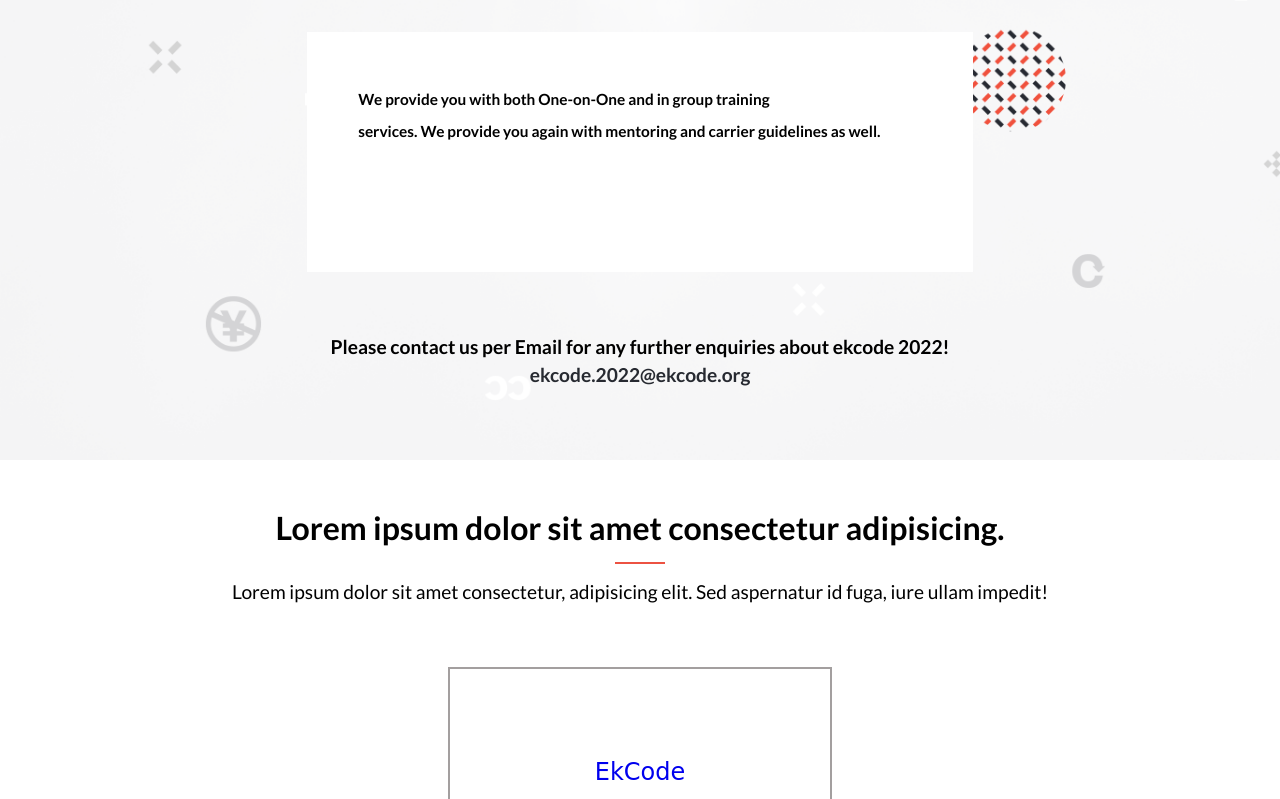
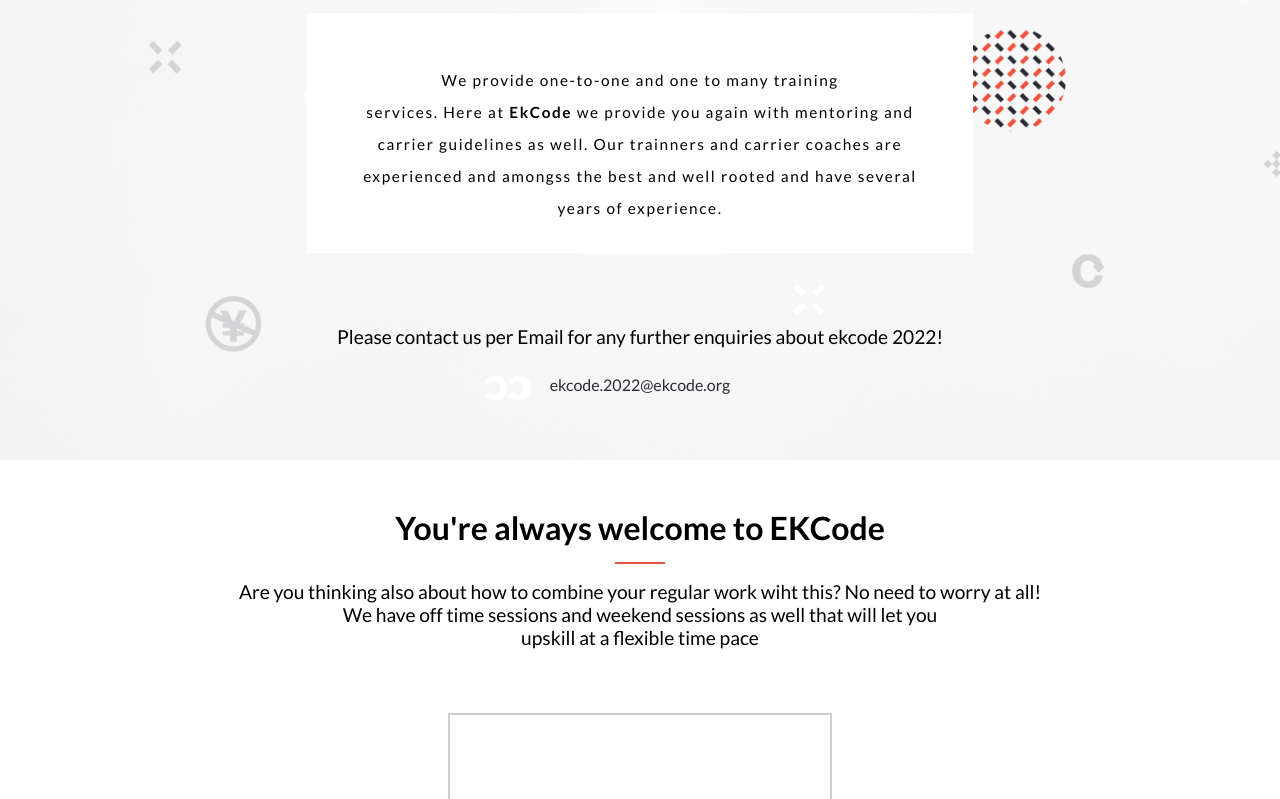
Before and after one commit to Doheera-kosi/module1-capstone, a website: page about.html in a window 1280 px wide. Shown: the part 340-1139 px from the top of the page. Drawn offline with Linux system fonts and the light colour scheme; a web font is replaced by a local one.

Commit message:
Modify index.html styles.css

```diff
--- a/about.css
+++ b/about.css
@@ -84,40 +84,6 @@
   font-size: 2rem;
 }
 
-/*
-.bars {
-  background: none;
-  display: flex;
-  flex-direction: column;
-  justify-content: center;
-  width: 45px;
-  height: 45px;
-  gap: 5px;
-}
-
-.bar {
-  height: 4px;
-  width: 30px;
-  border-radius: 15px;
-  background: #000;
-}
-
-.bars:active .bar:nth-child(2) {
-  display: none;
-}
-
-.bars:active .bar:nth-child(1) {
-  transform: translateY(9.3px) rotate(45deg);
-  transition: 1.4s;
-}
-
-
-.bars:active .bar:nth-child(3) {
-  transform: translateY(0.3px) rotate(-45deg);
-  transition: 1.4s;
-}
- */
-
 .logo {
   font-family: 'Bungee Spice', cursive;
   font-weight: 400;
@@ -158,7 +124,8 @@
   margin: 1.8rem auto;
   line-height: 1.6rem;
   font-family: 'Lato', sans-serif;
-  font-weight: bold;
+  font-weight: normal;
+  letter-spacing: 0.1rem;
   text-align: center;
   background: #fff;
 }
@@ -449,7 +416,7 @@
     height: 30vh;
     justify-content: center;
     padding-top: 3rem;
-    text-align: justify;
+    /* text-align: justify; */
     line-height: 2rem;
     padding-left: 3rem;
     padding-right: 3rem;
@@ -464,13 +431,17 @@
     display: flex;
     flex-direction: column;
     margin-top: 2rem;
-    font-weight: bold;
+    font-weight: normal;
     font-size: 1.2rem;
-    line-height: 1.8rem;
+    line-height: 3rem;
+  }
+
+  .location a {
+    font-size: 1rem;
   }
 
   .cc-container {
-    border: 2px solid rgb(163, 159, 159);
+    border: 2px solid rgb(209, 204, 204);
     width: 30%;
     height: 30vh;
     padding: 5rem;
@@ -490,6 +461,10 @@
     display: flex;
     flex-direction: column;
     justify-content: center;
+  }
+
+  .mobile-nav {
+    display: none;
   }
 
   .partner-icons {
--- a/about.html
+++ b/about.html
@@ -53,7 +53,7 @@
       <blockquote class="hero-head">"Hello! Sharing world"</blockquote>
       <h1 class="hero-intro">Are you Looking forward to <br> upskill in Web-Develoment?</h1>
       <p class="h-text">
-        We provide you with both One-on-One and in group training <br> services. We provide you again with mentoring and carrier guidelines as well.      </p>
+        We provide one-to-one and one to many training <br> services. Here at <strong>EkCode</strong> we provide you again with mentoring and carrier guidelines as well. Our trainners and carrier coaches are experienced and amongss the best and well rooted and have several years of experience.
       <div class="location">
         Please contact us per Email for any further enquiries about ekcode 2022!
         <a href="#">ekcode.2022@ekcode.org</a>
@@ -62,9 +62,9 @@
   </header>
 
   <section class="main">
-    <h2 class="h02">Lorem ipsum dolor sit amet consectetur adipisicing.</h2>
+    <h2 class="h02">You're always welcome to EKCode</h2>
     <hr class="hr">
-    <p class="p02">Lorem ipsum dolor sit amet consectetur, adipisicing elit. Sed aspernatur id fuga, iure ullam impedit!</p>
+    <p class="p02">Are you thinking also about how to combine your regular work wiht this?  No need to worry at all!<br> We have off time sessions and weekend sessions as  well that will let you<br> upskill at a flexible time pace</p>
     <div class="cc-container">
       <a href="index.html"><div class="logo">EkCode</div></a>
       <div class="cc">
```
Also changed, not shown: styles.css (+13 -0 lines).
